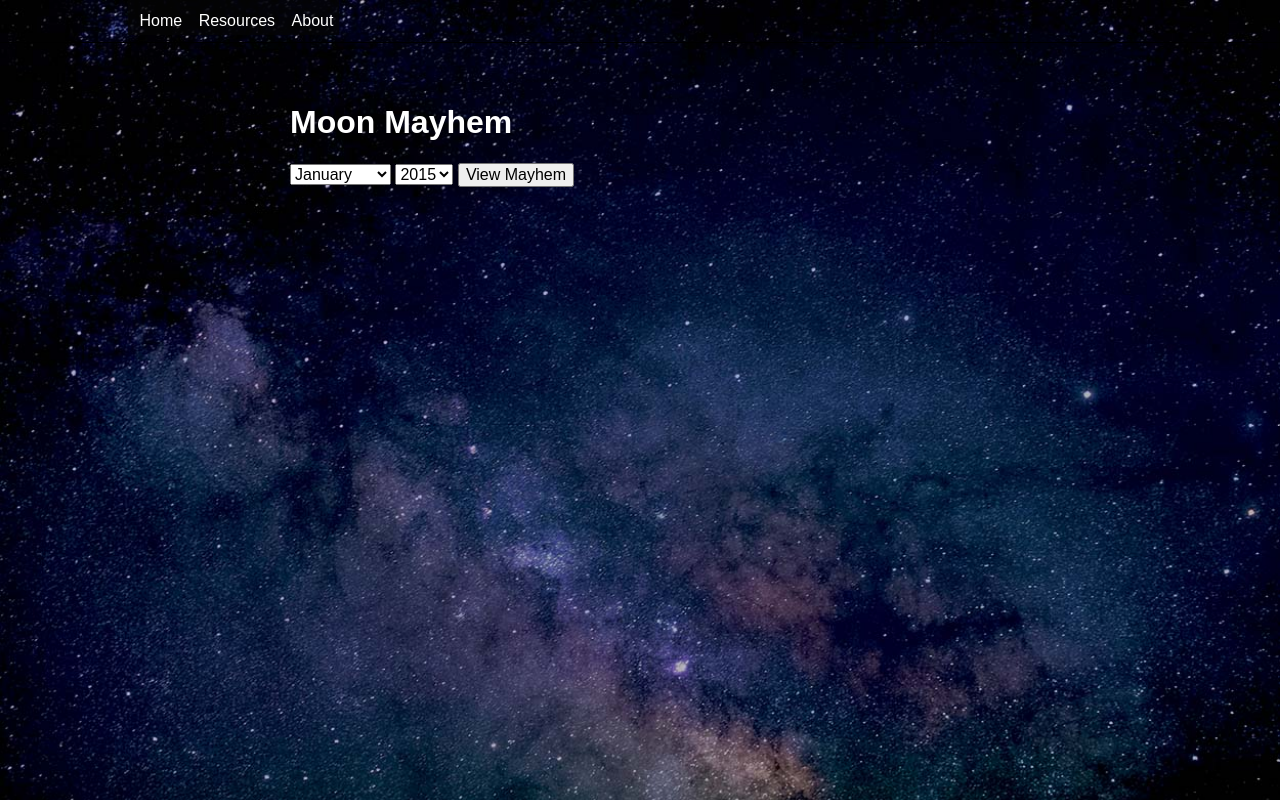
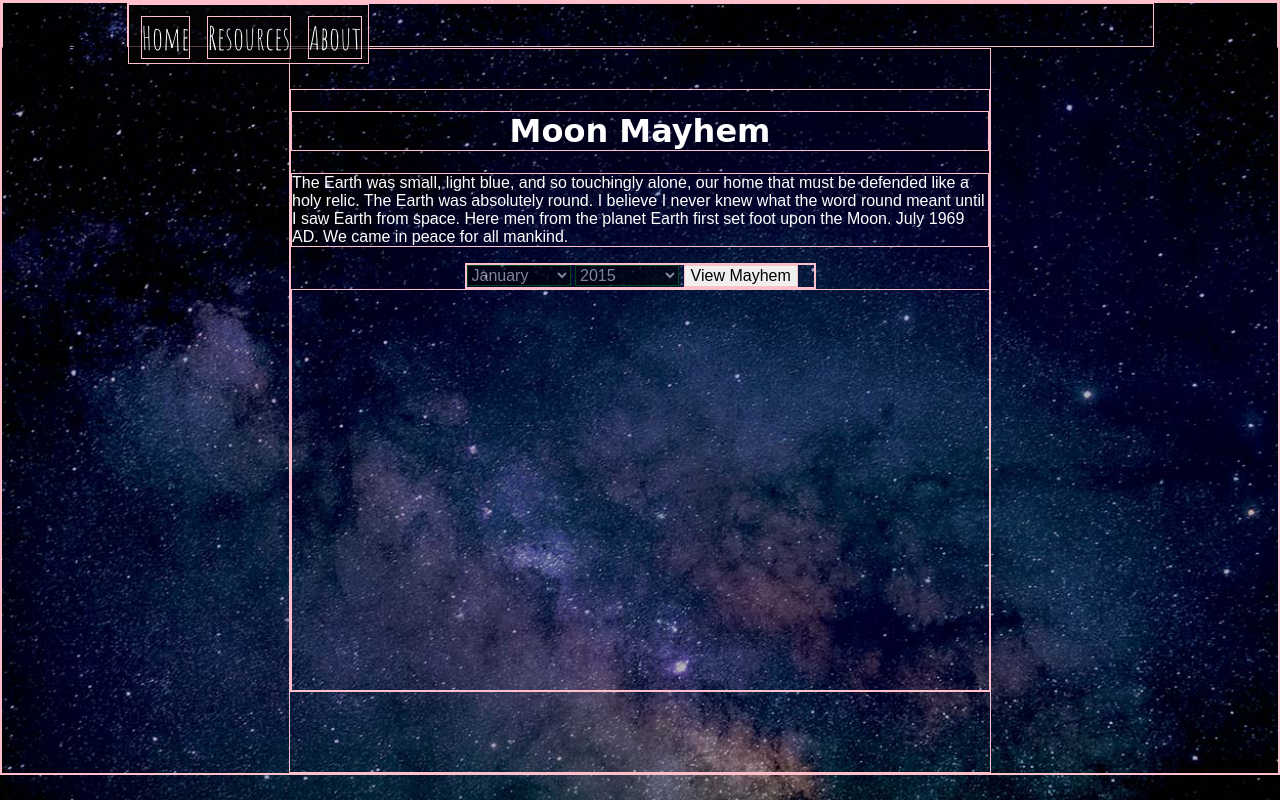
Before and after one commit to lunatechs/moon-mayhem, a website: page public/index.html in a window 1280 px wide. Drawn offline with nearby package versions, Linux system fonts and the light colour scheme; a web font is replaced by a local one.

Commit message:
added font types and centering items

```diff
--- a/public/index.html
+++ b/public/index.html
@@ -30,7 +30,10 @@
   <main>
     <section id="main-moon">
       <h1>Moon Mayhem</h1>
-      <form id="moon-selector">
+      <p>The Earth was small, light blue, and so touchingly alone, our home that must be defended like a holy relic. The Earth was absolutely round. I believe I never knew what the word round meant until I saw Earth from space.
+      Here men from the planet Earth first set foot upon the Moon. July 1969 AD. We came in peace for all mankind.</p>
+       <div id="selector-container">
+        <form id="moon-selector">
         <select name="moon-month-drop">
           <option value="01">January</option>
           <option value="02">February</option>
@@ -51,6 +54,7 @@
         </select>
         <button type="submit" value="Submit" class="button">View Mayhem</button>
       </form>
+    </div>
       <div id="container" style="width: 100%; height: 400px;"></div>
     <section id="month-moon">
 
@@ -88,5 +92,6 @@
 <script src="./scripts/controllers/aboutController.js"></script>
 <script src="./scripts/controllers/resourcesController.js"></script>
 <script src="./scripts/controllers/routes.js"></script>
-
+<!--Highcharts styling-->
+<script src="./vendor/styles/dark-unica.js"></script>
 </html>
--- a/public/styles/base.css
+++ b/public/styles/base.css
@@ -1,6 +1,15 @@
+/*Title font*/
+@import url('https://fonts.googleapis.com/css?family=Diplomata+SC');
+/*Nav font*/
+@import url('https://fonts.googleapis.com/css?family=Amatic+SC');
+
 body {
   background-image: url("../img/moon-mayhem-background.jpg");
   background-repeat: no-repeat;
   background-size: cover;
   background-attachment: fixed;
 }
+
+p {
+  color: #fff;
+}
--- a/public/styles/layout.css
+++ b/public/styles/layout.css
@@ -1,3 +1,7 @@
+* {
+  border: 1px solid pink;
+}
+
 main {
   width: 90%;
   min-width: 300px;
@@ -13,6 +17,8 @@ header {
 }
 
 h1{
+  text-align: center;
+  font-family: 'Diplomata SC', cursive;
   color: #fff;
 }
 
@@ -35,6 +41,8 @@ nav.top-nav ul li {
   list-style: none;
   padding: 5px 0;
   min-height: 42px;
+  font-family: 'Amatic SC', cursive;
+  font-size: 2em;
   color: #fff;
 }
 
--- a/public/styles/modules.css
+++ b/public/styles/modules.css
@@ -0,0 +1,20 @@
+form {
+  margin: 0 auto;
+}
+
+form > select {
+  margin: 0 auto;
+  width: 30%;
+}
+
+#selector-container {
+  width: 50%;
+  margin: 0 auto;
+}
+
+select {
+  border: 1px green solid;
+  opacity: 0.5;
+  background-color: black;
+  color: #fff;
+}
--- a/server.js
+++ b/server.js
@@ -7,7 +7,7 @@ const requestProxy = require('express-request-proxy');
 // require('highcharts/modules/exporting')(Highcharts);
 const app = express();
 const PORT = process.env.PORT || 3000;
-const conString = process.env.DATABASE_URL || 'postgres://postgres:B86j07L13@localhost:5432/postgres'; //replace with 'postgres://localhost:5432' on your Mac, windows postgres://postgres:B86j07L13@localhost:5432/postgres
+const conString = process.env.DATABASE_URL || 'postgres://localhost:5432'; //replace with 'postgres://localhost:5432' on your Mac, windows postgres://postgres:B86j07L13@localhost:5432/postgres
 const client = new pg.Client(conString);
 client.connect();
 
```
